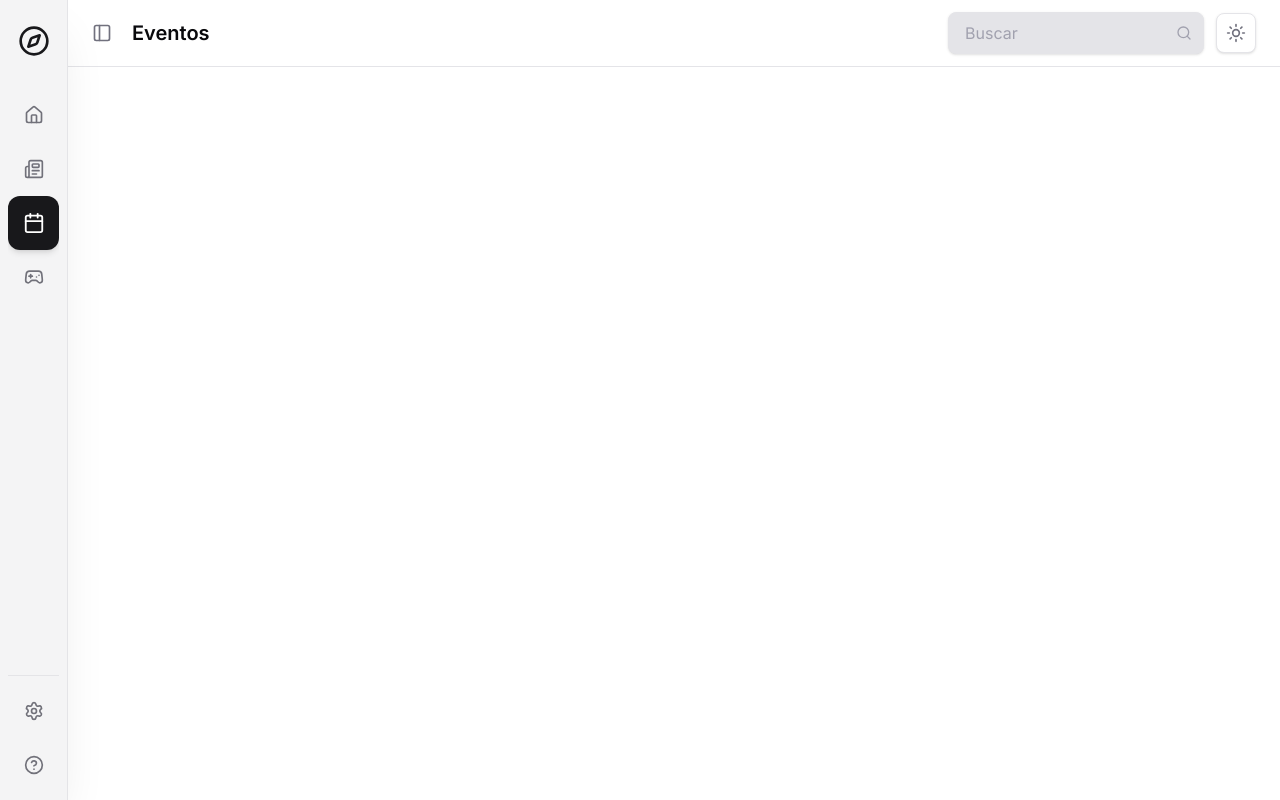
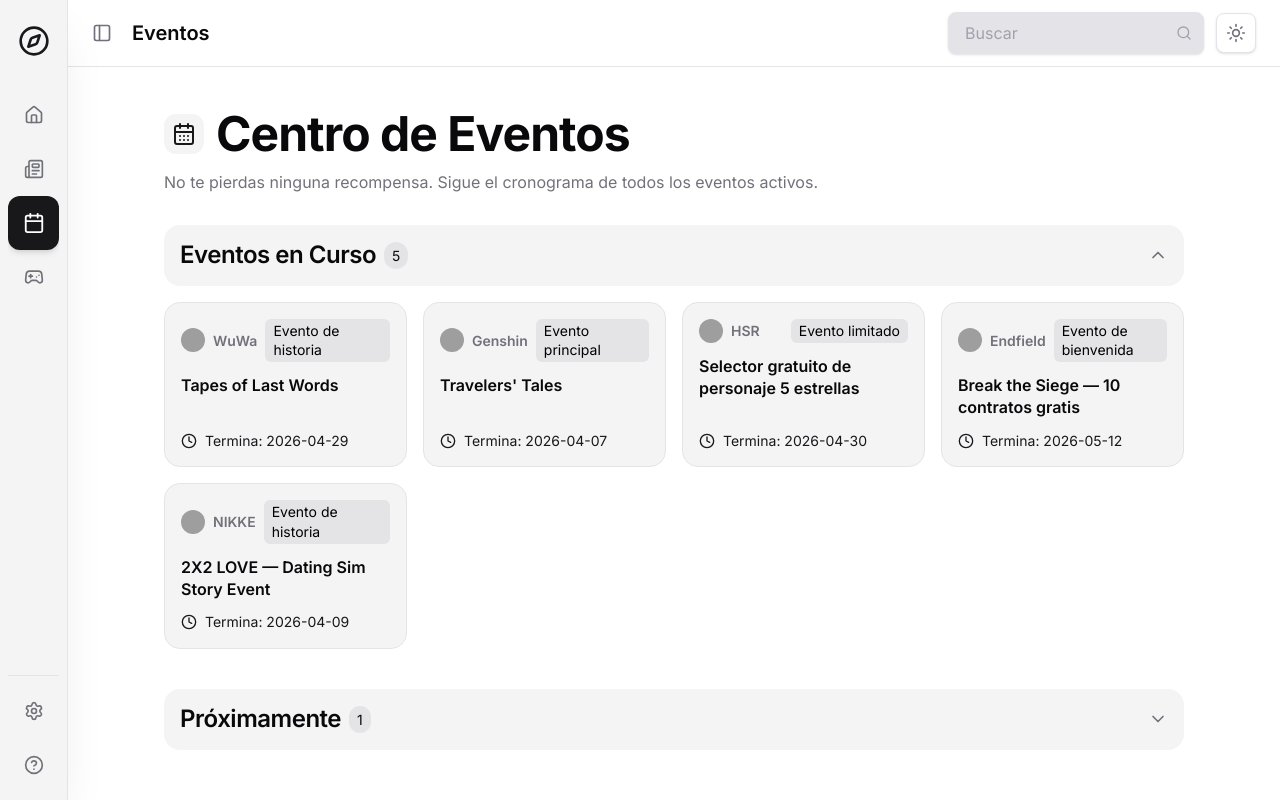
Before and after one commit to Crowleyster/Gacha_Hub, a Next.js app: page /eventos in a window 1280 px wide. Built offline with nearby package versions, Linux system fonts and the light colour scheme; grey boxes are pictures that could not be loaded.

Commit message:
Actualizar page.js

```diff
--- a/app/eventos/page.js
+++ b/app/eventos/page.js
@@ -1,7 +1,75 @@
+"use client";
+
+import { useState } from 'react';
+import { CalendarDays, ChevronDown, Clock } from 'lucide-react';
+import { EVENTS_DATA } from '@/lib/mock-data';
+import { GAMES_DATA } from '@/lib/games-data';
+
+/* ─── Placeholder: Event Card Simple ─── */
+function EventCard({ event }) {
+    const game = GAMES_DATA[event.gameId];
+    return (
+        <div className="flex flex-col p-4 bg-background-secondary border border-border-default-secondary rounded-2xl gap-3 shrink-0 w-[280px] sm:w-auto snap-start">
+            <div className="flex items-center gap-2">
+                {game?.iconUrl && <img src={game.iconUrl} alt="" className="w-6 h-6 rounded-full" />}
+                <span className="text-body-small-strong text-text-default-secondary">{game?.shortName}</span>
+                <span className="ml-auto px-2 py-0.5 bg-background-tertiary rounded-md text-body-small">{event.type}</span>
+            </div>
+            <h3 className="text-body-strong text-text-default-default line-clamp-2">{event.title}</h3>
+            <div className="flex items-center gap-2 text-body-small text-text-brand-default mt-auto">
+                <Clock className="w-4 h-4" />
+                <span>Termina: {event.endDate}</span>
+            </div>
+        </div>
+    );
+}
+
+/* ─── Acordeón de Categoría ─── */
+function EventSection({ title, events, isOpenDefault = true }) {
+    const [isOpen, setIsOpen] = useState(isOpenDefault);
+    if (!events || events.length === 0) return null;
+
+    return (
+        <div className="flex flex-col gap-4">
+            <button onClick={() => setIsOpen(!isOpen)} className="flex items-center justify-between w-full p-4 bg-background-secondary rounded-2xl hover:bg-background-secondary-hover transition-colors">
+                <h2 className="text-heading text-text-default-default flex items-center gap-2">
+                    {title} <span className="text-body-small bg-background-tertiary px-2 py-1 rounded-full">{events.length}</span>
+                </h2>
+                <ChevronDown className={`w-5 h-5 text-text-default-secondary transition-transform ${isOpen ? 'rotate-180' : ''}`} />
+            </button>
+
+            {isOpen && (
+                <div className="flex gap-4 overflow-x-auto snap-x snap-mandatory scrollbar-none pb-4 -mx-4 px-4 sm:mx-0 sm:px-0 sm:grid sm:grid-cols-2 lg:grid-cols-3 xl:grid-cols-4">
+                    {events.map(ev => <EventCard key={ev.id} event={ev} />)}
+                </div>
+            )}
+        </div>
+    );
+}
+
 export default function Eventos() {
-  return (
-    <div className="col-span-full">
-      {/* Eventos shell */}
-    </div>
-  );
+    // Lógica básica de separación (Iteraremos esto para hacerlo más preciso con fechas reales)
+    const upcoming = EVENTS_DATA.filter(e => e.status === 'upcoming');
+    const active = EVENTS_DATA.filter(e => e.status !== 'upcoming');
+
+    return (
+        <main className="col-span-full space-y-8 pb-content-safe font-sans">
+            <div className="flex flex-col gap-2">
+                <div className="flex items-center gap-3">
+                    <div className="p-2 bg-background-secondary rounded-xl">
+                        <CalendarDays className="w-6 h-6 text-text-brand-default" />
+                    </div>
+                    <h1 className="text-title-page text-text-default-default">Centro de Eventos</h1>
+                </div>
+                <p className="text-body-base text-text-default-secondary max-w-2xl">
+                    No te pierdas ninguna recompensa. Sigue el cronograma de todos los eventos activos.
+                </p>
+            </div>
+
+            <div className="flex flex-col gap-6">
+                <EventSection title="Eventos en Curso" events={active} isOpenDefault={true} />
+                <EventSection title="Próximamente" events={upcoming} isOpenDefault={false} />
+            </div>
+        </main>
+    );
 }
```
